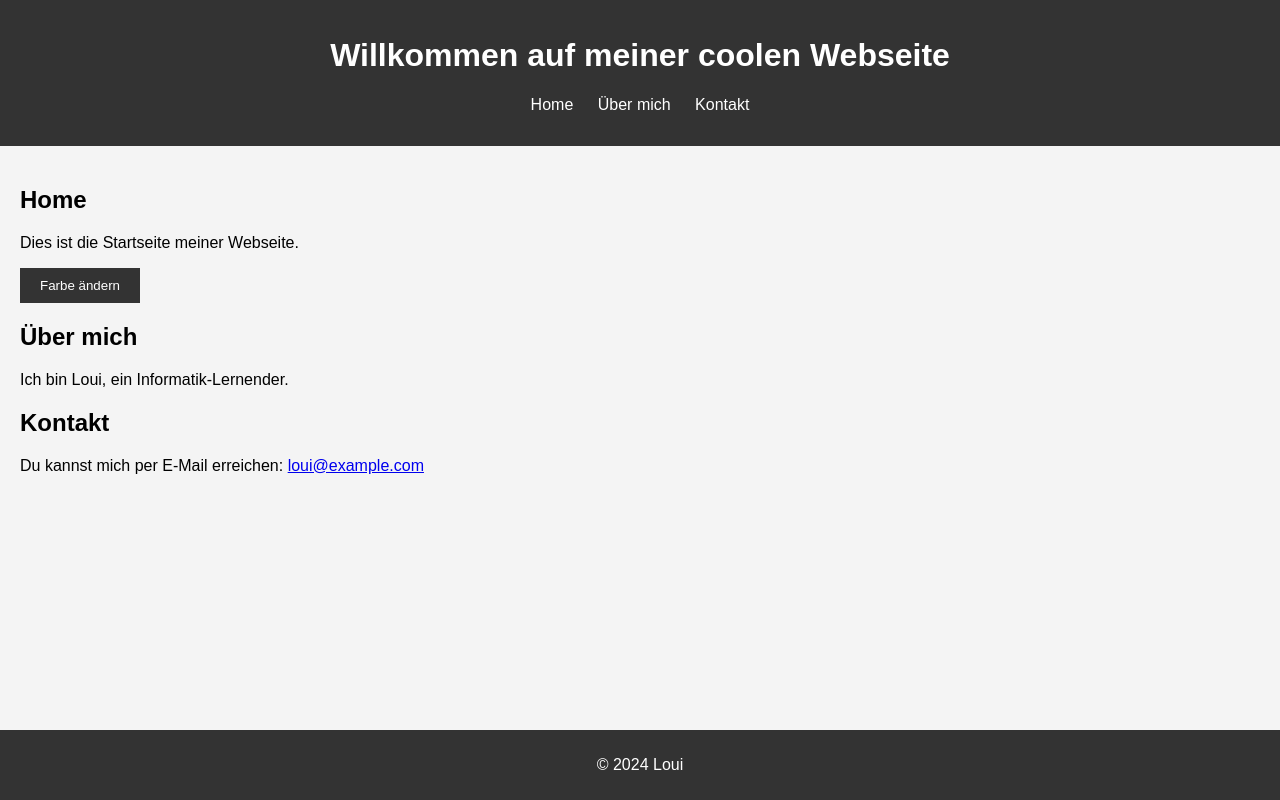
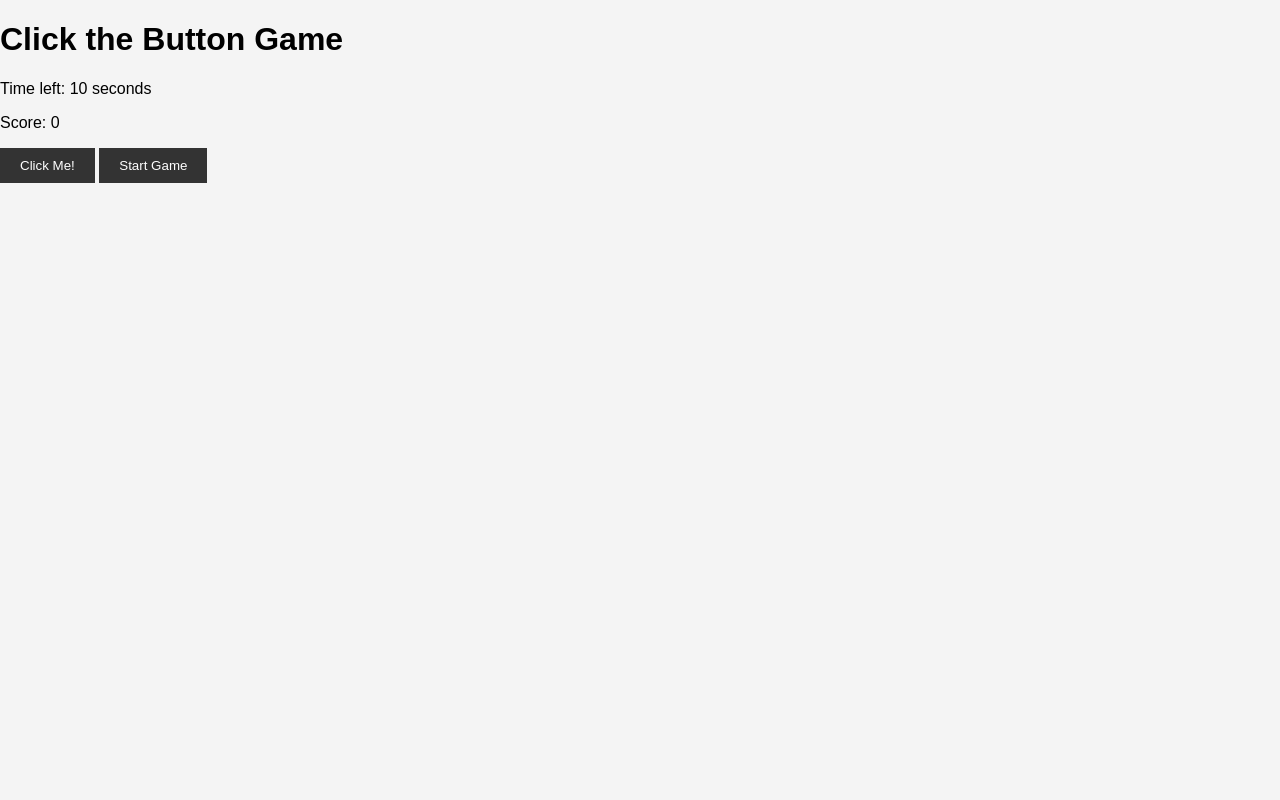
Before and after one commit to bhaurl/my-first-static-web-app, a website: page src/index.html in a window 1280 px wide. Drawn offline with Linux system fonts and the light colour scheme.

Commit message:
Update index.html

```diff
--- a/src/index.html
+++ b/src/index.html
@@ -3,38 +3,17 @@
 <head>
     <meta charset="UTF-8">
     <meta name="viewport" content="width=device-width, initial-scale=1.0">
-    <title>Coole Webseite</title>
+    <title>Click the Button Game</title>
     <link rel="stylesheet" href="styles.css">
 </head>
 <body>
-    <header>
-        <h1>Willkommen auf meiner coolen Webseite</h1>
-        <nav>
-            <ul>
-                <li><a href="#home">Home</a></li>
-                <li><a href="#about">Über mich</a></li>
-                <li><a href="#contact">Kontakt</a></li>
-            </ul>
-        </nav>
-    </header>
-    <main>
-        <section id="home">
-            <h2>Home</h2>
-            <p>Dies ist die Startseite meiner Webseite.</p>
-            <button id="changeColorButton">Farbe ändern</button>
-        </section>
-        <section id="about">
-            <h2>Über mich</h2>
-            <p>Ich bin Loui, ein Informatik-Lernender.</p>
-        </section>
-        <section id="contact">
-            <h2>Kontakt</h2>
-            <p>Du kannst mich per E-Mail erreichen: <a href="mailto:loui@example.com">loui@example.com</a></p>
-        </section>
-    </main>
-    <footer>
-        <p>&copy; 2024 Loui</p>
-    </footer>
+    <div id="game-container">
+        <h1>Click the Button Game</h1>
+        <p id="timer">Time left: <span id="time">10</span> seconds</p>
+        <p id="score">Score: <span id="score-count">0</span></p>
+        <button id="click-button">Click Me!</button>
+        <button id="start-button">Start Game</button>
+    </div>
     <script src="script.js"></script>
 </body>
 </html>
```
